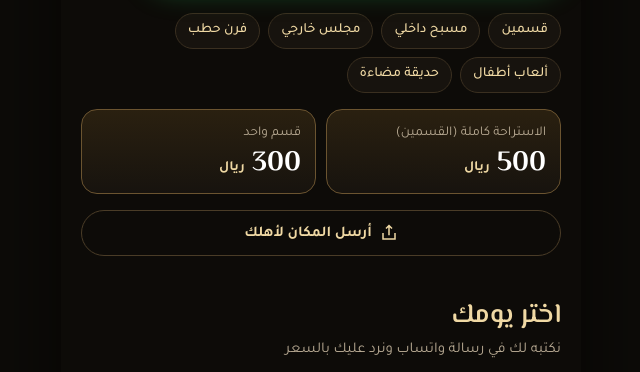
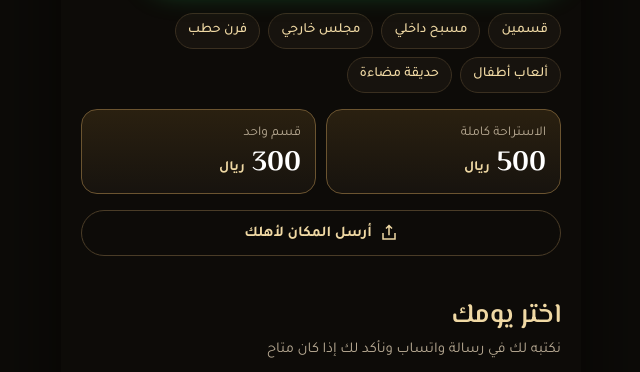
Before and after one commit to BinNawasX/wahatnuman, a plain HTML site: page index.html in a window 1280 px wide. Shown: the part 803-1175 px from the top of the page, 319-959 px from the left. Drawn offline with Linux system fonts and the light colour scheme.

```diff
--- a/index.html
+++ b/index.html
@@ -201,13 +201,13 @@ footer{padding:20px 20px 150px;text-align:center;color:#7d715e;font-size:13px}
   <h1>سهرتكم الخاصة <span>وسط الخضرة والأنوار</span></h1>
   <p>استراحة من قسمين بمسبح داخلي، مجلس خارجي واسع، فرن حطب وألعاب للأطفال. على بعد 22 دقيقة من العوالي</p>
   <div class="chips"><span>قسمين</span><span>مسبح داخلي</span><span>مجلس خارجي</span><span>فرن حطب</span><span>ألعاب أطفال</span><span>حديقة مضاءة</span></div>
-  <div class="prices" aria-label="الأسعار"><div><span>الاستراحة كاملة (القسمين)</span><b>500 <small>ريال</small></b></div><div><span>قسم واحد</span><b>300 <small>ريال</small></b></div></div>
+  <div class="prices" aria-label="الأسعار"><div><span>الاستراحة كاملة</span><b>500 <small>ريال</small></b></div><div><span>قسم واحد</span><b>300 <small>ريال</small></b></div></div>
   <button class="share" id="share"><svg viewBox="0 0 24 24"><path d="M4 12v8h16v-8M16 6l-4-4-4 4M12 2v13"/></svg>أرسل المكان لأهلك</button>
 </div>
 
 <section id="pick">
   <h2>اختر يومك</h2>
-  <p class="sub">نكتبه لك في رسالة واتساب ونرد عليك بالسعر</p>
+  <p class="sub">نكتبه لك في رسالة واتساب ونأكد لك إذا كان متاح</p>
   <p class="breaknote" id="breaknote" hidden></p>
   <div class="days" id="days" role="listbox" aria-label="الأيام"></div>
   <div class="legend"><span><i class="lw"></i>نهاية الأسبوع (الخميس والجمعة)</span><span><i class="lb"></i>إجازة الخريف</span></div>
@@ -242,7 +242,7 @@ footer{padding:20px 20px 150px;text-align:center;color:#7d715e;font-size:13px}
 <section>
   <h2>كيف أحجز؟</h2>
   <p class="sub">بدون تطبيقات وبدون تسجيل</p>
-  <div class="steps"><div>اختر يومك من فوق</div><div>اضغط «احجز على واتساب»</div><div>نرسل لك السعر ونثبت لك الحجز</div></div>
+  <div class="steps"><div>اختر يومك من فوق</div><div>اضغط «احجز على واتساب»</div><div>نأكد لك اليوم ونثبت الحجز</div></div>
 </section>
 
 <section>
```
